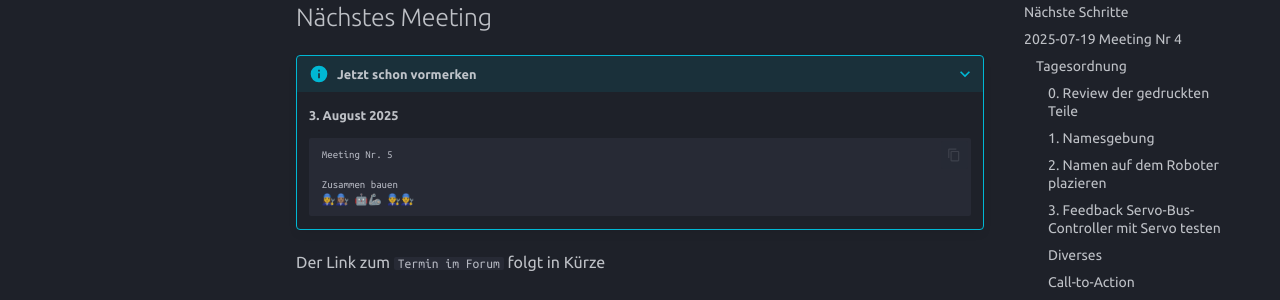
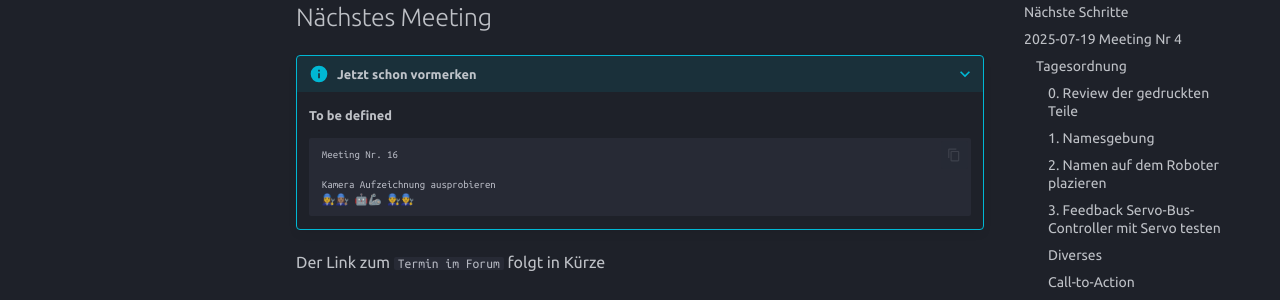
Before and after one commit to garagelab-dus/protolab-robo-docs, an MkDocs documentation site: the page built from docs/Protokolle/Backlog.md, in a window 1280 px wide and 900 px high. Shown: the part 229-529 px from the top of the window. Built offline with MkDocs 1.6.1 and Material for MkDocs 9.7.7, drawn with Linux system fonts in a browser that asks for light colours; comment, search, counter and statistics services are not loaded.

Commit message:
Revise meeting details in Backlog.md
Updated meeting date and number in the backlog.

````diff
--- a/docs/Protokolle/Backlog.md
+++ b/docs/Protokolle/Backlog.md
@@ -4,12 +4,12 @@
 
 ???+ info "Jetzt schon vormerken"
 
-    **3. August 2025**
+    **To be defined**
 
     ```text
-    Meeting Nr. 5
+    Meeting Nr. 16
 
-    Zusammen bauen
+    Kamera Aufzeichnung ausprobieren
     👩‍🔧👩🏽‍🔧 🤖🦾 👨‍🔧👨‍🔧
     ```
 
````
